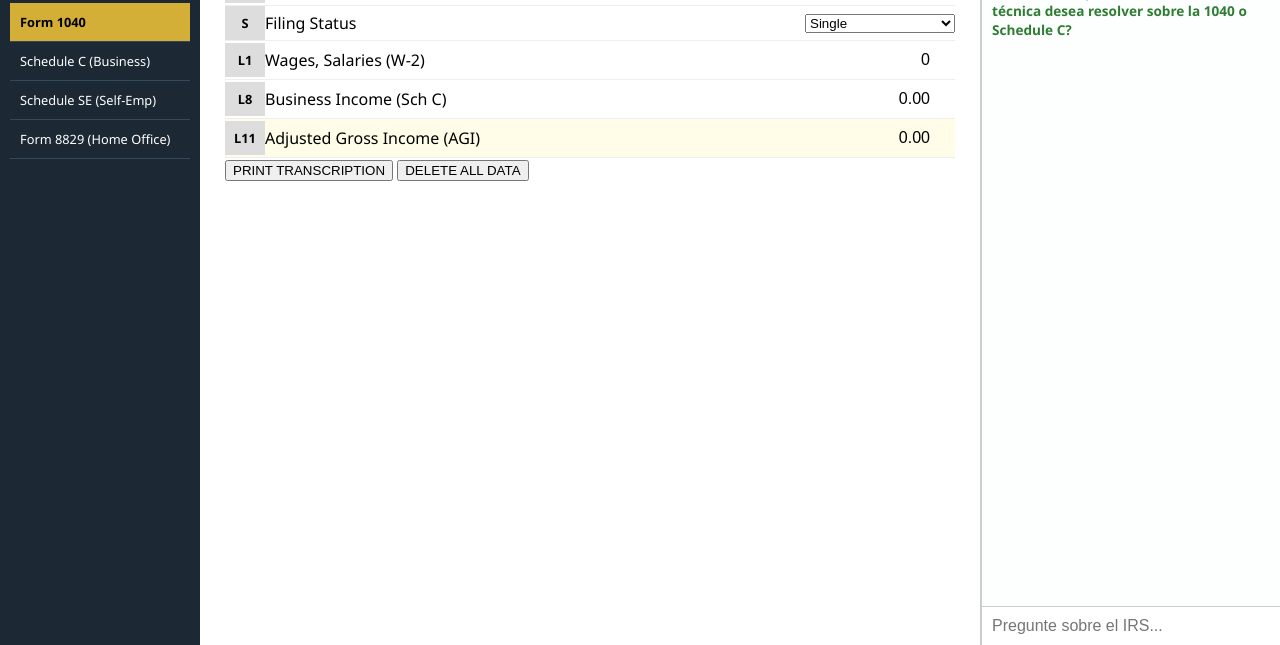
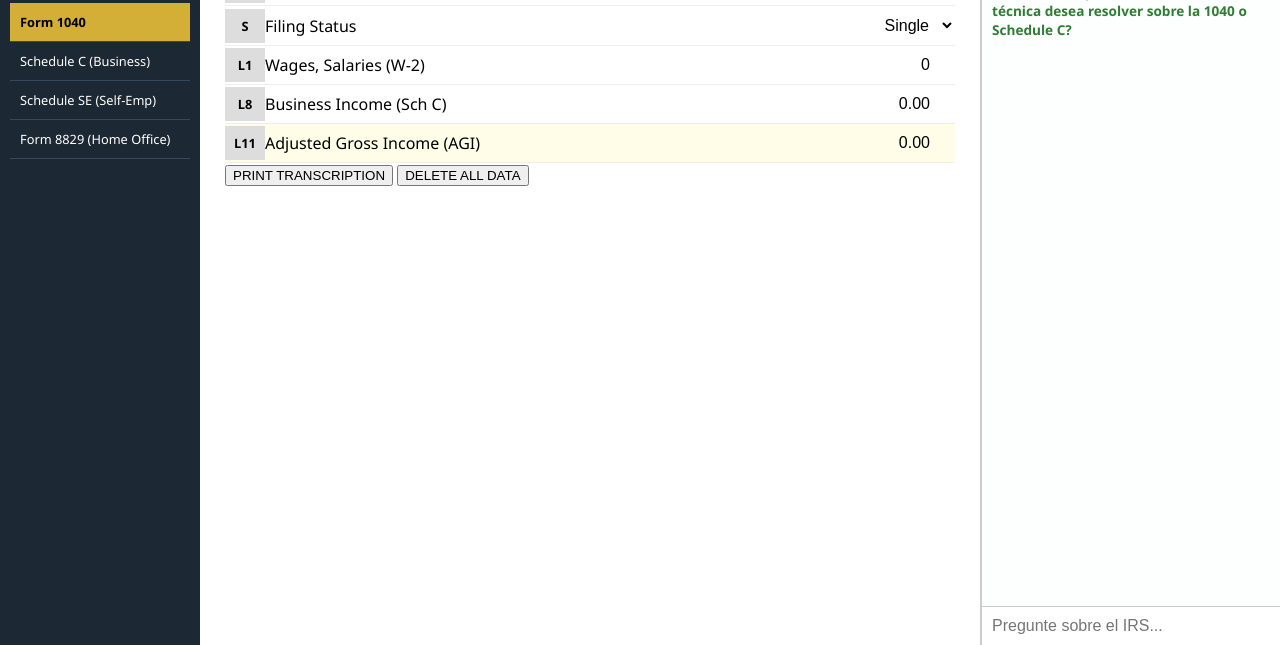
Before and after one commit to mayroga/TAX-MAYKEL, a plain HTML site: page index.html in a window 1280 px wide. Shown: the part 155-800 px from the top of the page. Drawn offline with Linux system fonts and the light colour scheme.

Commit message:
Update styles.css

```diff
--- a/styles.css
+++ b/styles.css
@@ -13,7 +13,7 @@
 .input-row { display: grid; grid-template-columns: 40px 1fr 150px; border-bottom: 1px solid #eee; align-items: center; }
 .ln { background: #ddd; text-align: center; padding: 8px; font-weight: bold; font-size: 0.8rem; }
 .highlight { background: #fffde7; }
-input { border: none; padding: 10px; text-align: right; font-size: 1rem; outline: none; background: transparent; }
+input, select { border: none; padding: 10px; text-align: right; font-size: 1rem; outline: none; background: transparent; } /* Agregado 'select' */
 
 .aura-ai { background: #fdfefe; border-left: 2px solid #ccc; display: flex; flex-direction: column; }
 .aura-header { background: var(--blue); color: white; padding: 15px; text-align: center; font-weight: bold; }
```
